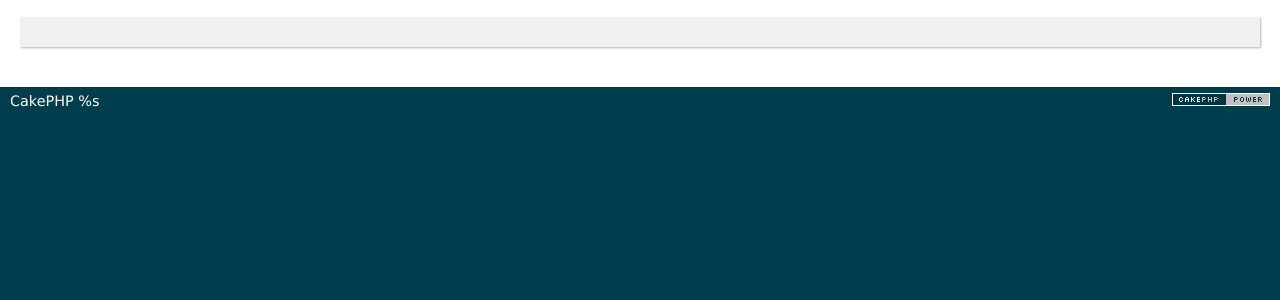
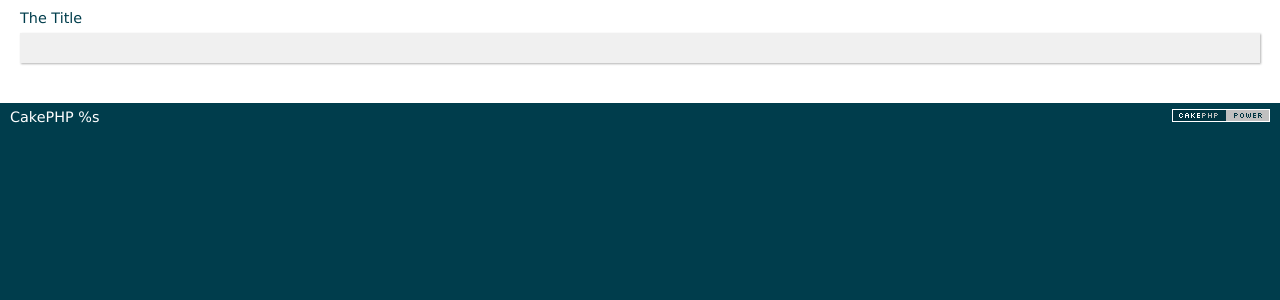
Before and after one commit to Laglight/CakePHP-practice, a CakePHP app: the page made by app/View/Keywords/generate.ctp in a window 1280 px wide. Shown: the part 47-347 px from the top of the page. Run offline with PHP 8.4 and a stand-in for CakePHP, Linux system fonts and the light colour scheme; the template is opened without the code that fills it, so the values that code supplies are empty; some libraries are stand-ins or nearby versions.

Commit message:
added the title

```diff
--- a/app/View/Keywords/generate.ctp
+++ b/app/View/Keywords/generate.ctp
@@ -1,5 +1,5 @@
 <?php
-	echo "<h1></h1>";
+	echo "<h1>The Title</h1>";
 	echo "<pre>";
 	print_r($data);
 	echo "</pre>";
```
